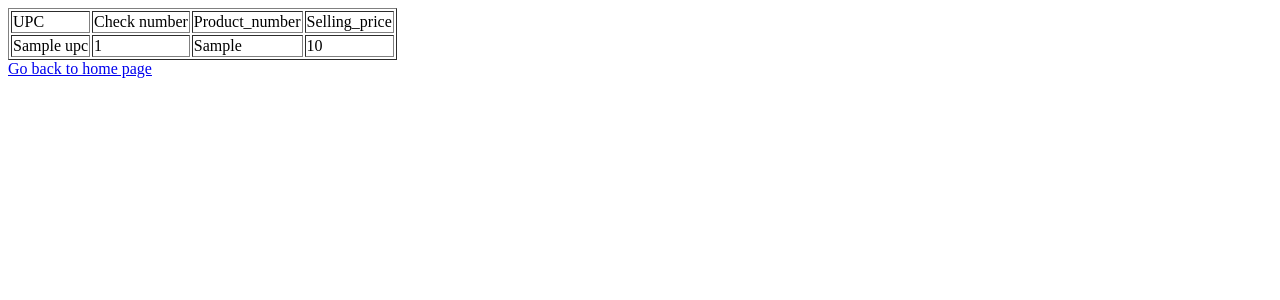
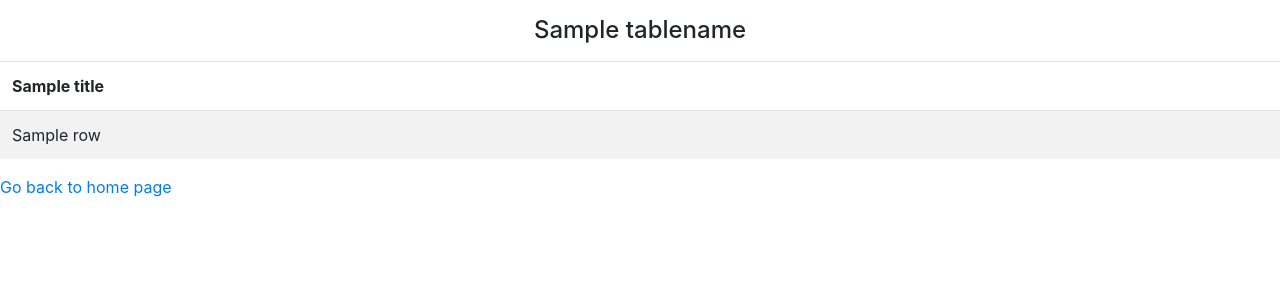
Before and after one commit to okuzan/AIS, a Flask app: template appdir/templates/list.html in a window 1280 px wide. Shown: the top 300 px of the page. Run offline with Flask 2, Linux system fonts and the light colour scheme; the template is opened without the code that fills it: most values are stand-ins (such as "Sample title", 1, 10 or a date in 2020); some libraries are stand-ins or nearby versions.

Commit message:
list template

```diff
--- a/appdir/routes.py
+++ b/appdir/routes.py
@@ -34,6 +34,6 @@ def admin_view():
 
     cur = con.cursor()
     cur.execute("select * from cheque")
-
+    names = [description[0] for description in cur.description]
     rows = cur.fetchall()
-    return render_template("list.html", rows=rows)
+    return render_template("list.html", rows=rows, tablename="Check info", titles=names)
--- a/appdir/templates/list.html
+++ b/appdir/templates/list.html
@@ -1,21 +1,23 @@
 <!doctype html>
 <html>
+<head>
+    <link rel="stylesheet" href="https://stackpath.bootstrapcdn.com/bootstrap/4.4.1/css/bootstrap.min.css"
+     integrity="sha384-Vkoo8x4CGsO3+Hhxv8T/Q5PaXtkKtu6ug5TOeNV6gBiFeWPGFN9MuhOf23Q9Ifjh" crossorigin="anonymous"/>
+</head>
    <body>
-
-      <table border = 1>
+   <h4 class="text-center m-3">{{tablename}}</h4>
+   <table class="table table-striped">
          <thead>
-            <td>UPC</td>
-            <td>Check number</td>
-            <td>Product_number</td>
-            <td>Selling_price</td>
+         {% for title in titles %}
+           <td><strong>{{title}}</strong></td>
+         {% endfor %}
          </thead>
 
          {% for row in rows %}
             <tr>
-                <td>{{row["upc"]}}</td>
-                <td>{{row["check_number"]}}</td>
-                <td>{{row['id_employee']}}</td>
-                <td>{{ row["selling_price"]}}</td>
+                {% for title in titles %}
+           <td>{{row[title]}}</td>
+         {% endfor %}
             </tr>
          {% endfor %}
       </table>
```
